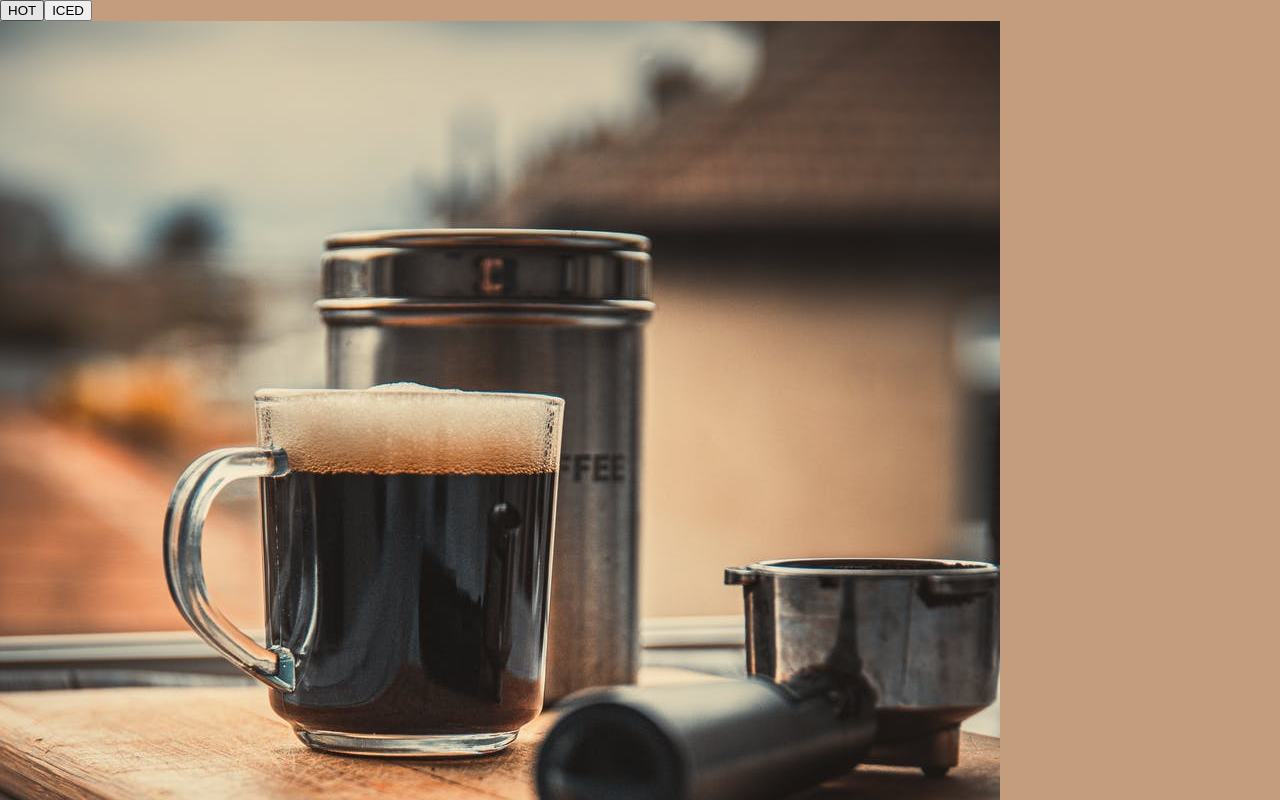
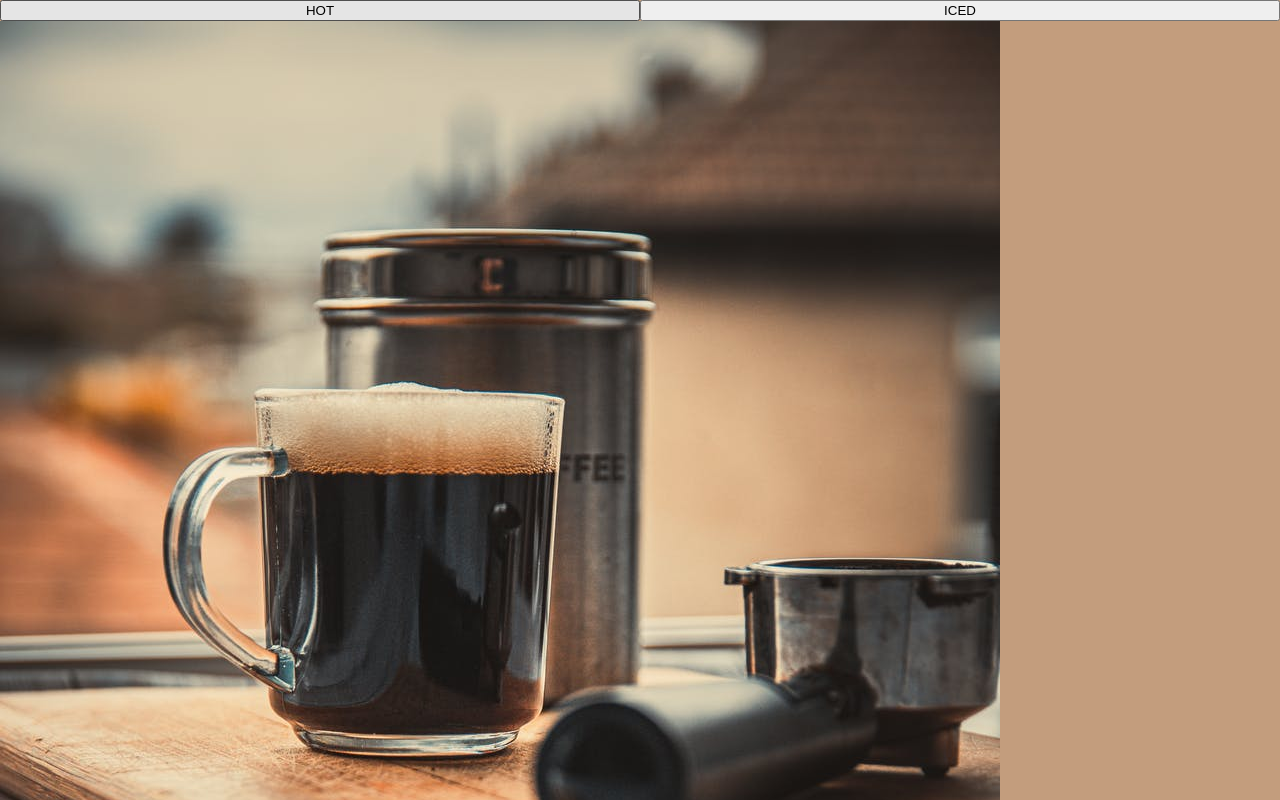
Before and after one commit to joakimgus/DS3801_Grensesnitt_Eksamen, a React (Create React App) app in the folder eksamen/: page / in a window 1280 px wide. Shown: the top 800 px of the page. Built offline with nearby package versions, Linux system fonts and the light colour scheme.

Commit message:
more header

```diff
--- a/eksamen/src/css/Header.css
+++ b/eksamen/src/css/Header.css
@@ -0,0 +1,4 @@
+#HeaderContainer{
+  display: grid;
+  grid-template-columns: repeat(2, 1fr);
+}
--- a/eksamen/src/js/components/Header.jsx
+++ b/eksamen/src/js/components/Header.jsx
@@ -4,7 +4,7 @@ import '../../css/Header.css';
 const Header = () => {
 
   return(
-    <div>
+    <div id="HeaderContainer">
       <button id="tabOne" className="headerBtn">HOT</button>
       <button id="tabTwo" className="headerBtn">ICED</button>
     </div>
```
